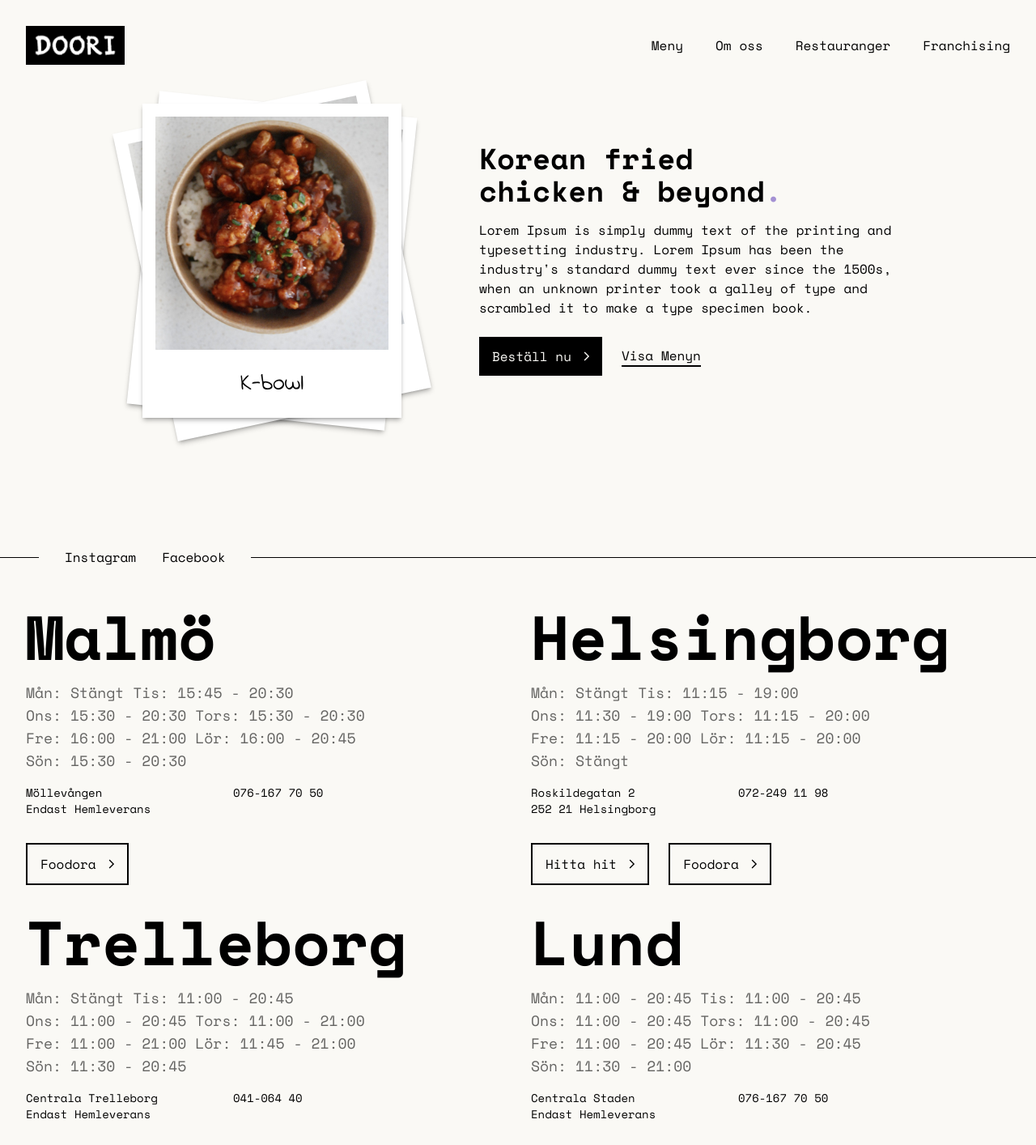
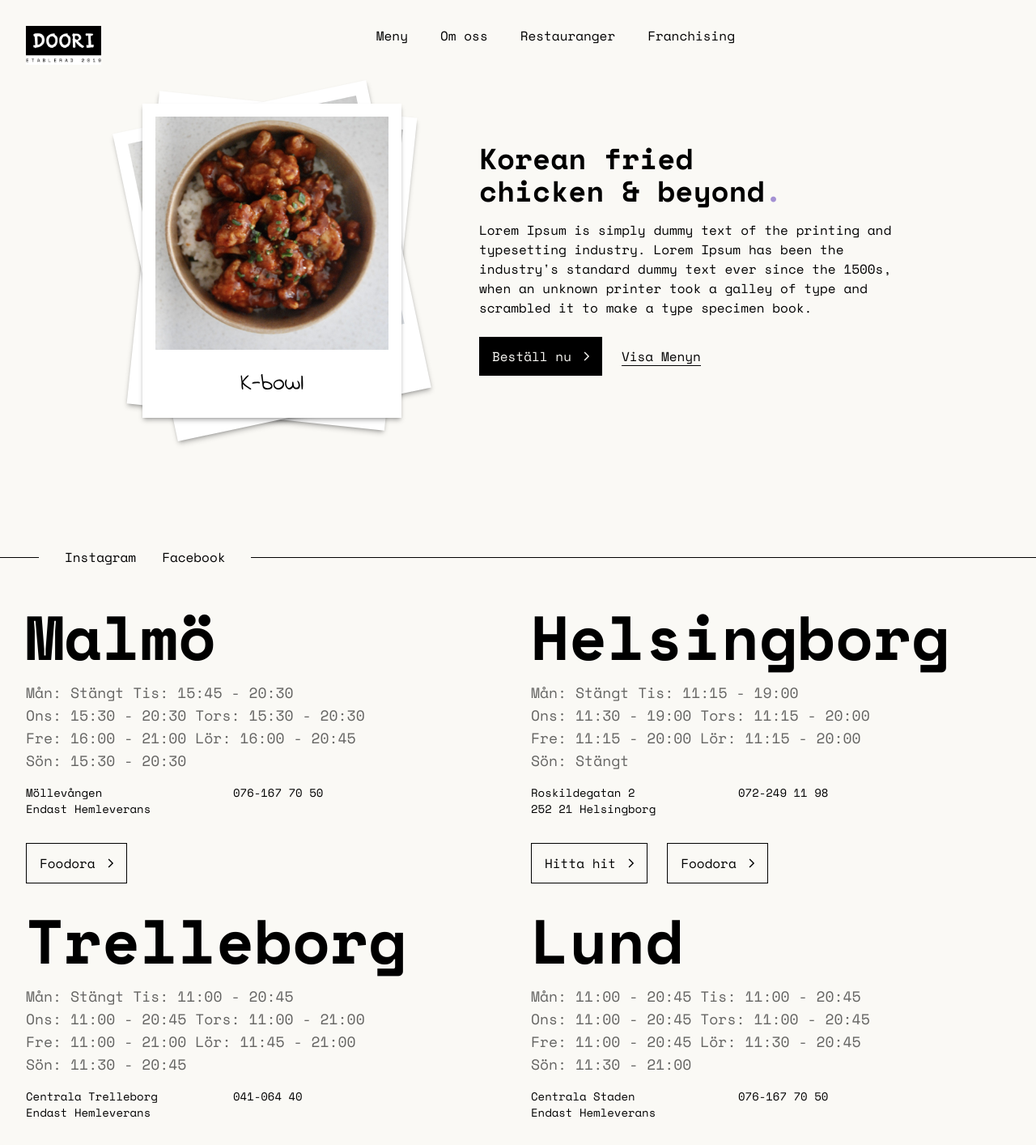
Before and after one commit to SeabirdDigital/doori, a SvelteKit app: page / in a window 1280 px wide. Shown: the top 1414 px of the page at 81% size. Built offline with nearby package versions, Linux system fonts and the light colour scheme.

Commit message:
Styling and animations

```diff
--- a/src/app.css
+++ b/src/app.css
@@ -2,6 +2,111 @@
 @tailwind components;
 @tailwind utilities;
 
+:root {
+	--background-100: #fefefd;
+	--background-200: #fdfdfb;
+	--background-300: #fcfbf9;
+	--background-400: #fbfaf7;
+	--background-500: #faf9f5;
+	--background-600: #c8c7c4;
+	--background-700: #969593;
+	--background-800: #646462;
+	--background-900: #323231;
+	--background: #faf9f5;
+}
+
 h1 {
 	@apply text-4xl font-bold;
 }
+
+button {
+	height: fit-content;
+	position: relative;
+}
+
+button.link::after {
+	content: "";
+
+	position: absolute;
+	bottom: 0;
+	left: 0;
+	right: auto;
+
+	height: 1.5px;
+	width: 100%;
+	background-color: black;
+
+	transition-duration: 400ms;
+}
+
+button.link:hover::after {
+	right: 0;
+	left: auto;
+
+	width: 0;
+}
+
+button.link.inverse::after,
+nav > ul > li > button::after {
+	content: " ";
+
+	position: absolute;
+	bottom: 0;
+	right: 0;
+	left: auto;
+
+	height: 1.5px;
+	width: 0;
+	background-color: black;
+	transition-duration: 400ms;
+}
+button.link.inverse:hover::after,
+nav > ul > li > button:hover::after {
+	width: 100%;
+	right: auto;
+	left: 0;
+}
+
+button.full {
+	position: relative;
+
+	display: flex;
+	align-items: center;
+	gap: 0.5rem;
+
+	background-color: black;
+	color: var(--background);
+	fill: var(--background);
+
+	padding: 0.75rem 1rem;
+}
+
+button.full.to-extend {
+	transition-duration: 200ms;
+}
+button.full.to-extend:hover {
+	gap: 1rem;
+	margin-right: -0.5rem;
+}
+
+button.borders {
+	position: relative;
+
+	display: flex;
+	align-items: center;
+	gap: 0.5rem;
+
+	border: 1.5px solid black;
+	color: black;
+	fill: black;
+
+	padding: 0.75rem 1rem;
+}
+button.borders.to-full {
+	transition-duration: 200ms;
+}
+button.borders.to-full:hover {
+	background-color: black;
+	color: var(--background);
+	fill: var(--background);
+}
--- a/src/lib/utils.ts
+++ b/src/lib/utils.ts
@@ -4,8 +4,8 @@
 
 export const goto = (href: string) => {
 	transitionOn.set(true);
-	setTimeout(() => {
-		svelteGoto(href);
+	setTimeout(async () => {
+		await svelteGoto(href);
 		menuOpen.set(false);
 		transitionOn.set(false);
 	}, 500);
--- a/src/routes/+layout.svelte
+++ b/src/routes/+layout.svelte
@@ -27,19 +27,30 @@
 		: 'bottom-0 h-0'}"
 />
 
-<div class="overflow-x-hidden">
+<header class="overflow-x-hidden">
 	<div class="container flex justify-between py-8">
 		<button on:click={() => goto("/")}>
 			<img class="h-12" src="/logo_w_bg.png" alt="" />
 		</button>
 
-		<nav class="hidden items-center justify-center gap-10 md:flex">
+		<nav>
+			<ul class="hidden items-center justify-center gap-10 md:flex">
+				<li>
 					<button on:click={() => goto("/meny")}>Meny</button>
+				</li>
+				<li>
 					<button on:click={() => goto("/om-oss")}>Om oss</button>
+				</li>
+				<li>
 					<button on:click={() => goto("/#restauranger")}>Restauranger</button>
+				</li>
+				<li>
 					<button on:click={() => goto("/franchising")}>Franchising</button>
+				</li>
+			</ul>
 		</nav>
 
+		<div>
 			<label
 				id="menuOpen"
 				class="relative flex aspect-square h-12 cursor-pointer items-center md:hidden"
@@ -62,7 +73,9 @@
 					<path
 						d="M175.469 31.1465L172.356 1.3493L144.384 2.24472L147.266 28.6552L175.469 31.1465Z"
 					/>
-				<path d="M1.36517 6.8229L2.38282 15.8565L137.865 27.8247L134.295 2.56766L1.36517 6.8229Z" />
+					<path
+						d="M1.36517 6.8229L2.38282 15.8565L137.865 27.8247L134.295 2.56766L1.36517 6.8229Z"
+					/>
 				</svg>
 				<svg
 					class="absolute z-[45] h-2 duration-500 {$menuOpen
@@ -75,29 +88,44 @@
 					<path
 						d="M175.469 31.1465L172.356 1.3493L144.384 2.24472L147.266 28.6552L175.469 31.1465Z"
 					/>
-				<path d="M1.36517 6.8229L2.38282 15.8565L137.865 27.8247L134.295 2.56766L1.36517 6.8229Z" />
+					<path
+						d="M1.36517 6.8229L2.38282 15.8565L137.865 27.8247L134.295 2.56766L1.36517 6.8229Z"
+					/>
 				</svg>
 			</label>
 
-		<div
+			<nav>
+				<ul
 					id="menu"
 					class="fixed left-0 z-40 flex h-screen w-screen flex-col items-center justify-center gap-4 bg-black text-2xl text-background-500 duration-500 {$menuOpen
 						? 'top-0'
 						: '-top-[calc(100%+6rem)]'}"
 				>
+					<li>
 						<button on:click={() => goto("/meny")}>Meny</button>
+					</li>
+					<li>
 						<button on:click={() => goto("/om-oss")}>Om oss</button>
+					</li>
+					<li>
 						<button on:click={() => goto("/#restauranger")}>Restauranger</button>
+					</li>
+					<li>
 						<button on:click={() => goto("/franchising")}>Franchising</button>
+					</li>
+				</ul>
+			</nav>
 		</div>
 	</div>
 
+	<main>
 		<slot />
+	</main>
 
 	<footer class="flex justify-center bg-black py-4 text-center text-background-500">
 		Copyright 2023 &copy; Seabird Digital UD. Alla rättigheter förbehållna.
 	</footer>
-</div>
+</header>
 
 <style>
 	#menuOpen:has(> input:checked) + #menu {
--- a/src/routes/+page.svelte
+++ b/src/routes/+page.svelte
@@ -142,9 +142,7 @@
 
 		<div class="flex items-center gap-6">
 			<a href="#restauranger">
-				<button
-					class="relative flex items-center gap-2 bg-black fill-background-500 px-4 py-3 text-background-500"
-				>
+				<button class="full to-extend">
 					Beställ nu
 					<div class="-mr-2">
 						<svg
@@ -159,9 +157,7 @@
 					</div>
 				</button>
 			</a>
-			<button on:click={() => goto("/meny")} class="h-fit border-b-2 border-black">
-				Visa Menyn
-			</button>
+			<button on:click={() => goto("/meny")} class="link">Visa Menyn</button>
 		</div>
 	</div>
 </div>
@@ -205,9 +201,7 @@
 			<div class="mt-6 flex gap-6">
 				{#if location.maps}
 					<a href={location.maps}>
-						<button
-							class="relative flex items-center gap-2 border-2 border-black bg-transparent fill-black px-4 py-3 text-black duration-200 hover:bg-black hover:fill-background-500 hover:text-background-500"
-						>
+						<button class="borders to-full">
 							Hitta hit
 							<div class="-mr-2">
 								<svg
@@ -224,9 +218,7 @@
 					</a>
 				{/if}
 				<a href={location.foodora}>
-					<button
-						class="relative flex items-center gap-2 border-2 border-black bg-transparent fill-black px-4 py-3 text-black duration-200 hover:bg-black hover:fill-background-500 hover:text-background-500"
-					>
+					<button class="borders to-full">
 						Foodora
 						<div class="-mr-2">
 							<svg
--- a/src/routes/om-oss/+page.svelte
+++ b/src/routes/om-oss/+page.svelte
@@ -100,20 +100,26 @@
 </script>
 
 <div
-	class="container relative flex flex-col items-center justify-end pb-32 pt-24 sm:py-16 lg:justify-center lg:gap-24"
+	class="container relative flex flex-col items-center justify-end gap-24 pb-32 pt-24 sm:py-16 lg:justify-center"
 >
-	<div class="relative hidden items-center justify-center sm:flex">
-		<div class="flex rotate-6 flex-col items-center bg-white p-4 pb-0 shadow-md shadow-black/25">
-			<img class="aspect-square h-72 object-cover" src="/kfc.jpeg" alt="" />
-			<span class="py-6 font-indie text-3xl">Korean Fried Chicken</span>
+	<div class="relative hidden max-w-xl items-center justify-center sm:flex">
+		<div
+			class="flex aspect-[0.8] rotate-6 flex-col items-center bg-white p-4 pb-0 shadow-md shadow-black/25"
+		>
+			<img class="aspect-square w-full object-cover" src="/kfc.jpeg" alt="" />
+			<span class="flex flex-1 items-center font-indie text-3xl">K-bowl</span>
 		</div>
-		<div class="flex -rotate-12 flex-col items-center bg-white p-4 pb-0 shadow-md shadow-black/25">
-			<img class="aspect-square h-72 object-cover" src="/kfc.jpeg" alt="" />
-			<span class="py-6 font-indie text-3xl">Korean Fried Chicken</span>
+		<div
+			class="flex aspect-[0.8] -rotate-12 flex-col items-center bg-white p-4 pb-0 shadow-md shadow-black/25"
+		>
+			<img class="aspect-square w-full object-cover" src="/kfc.jpeg" alt="" />
+			<span class="flex flex-1 items-center font-indie text-3xl">K-bowl</span>
 		</div>
-		<div class="flex flex-col items-center bg-white p-4 pb-0 shadow-md shadow-black/25">
-			<img class="aspect-square h-72 object-cover" src="/kfc.jpeg" alt="" />
-			<span class="py-6 font-indie text-3xl">K-bowl</span>
+		<div
+			class="flex aspect-[0.8] flex-col items-center bg-white p-4 pb-0 shadow-md shadow-black/25"
+		>
+			<img class="aspect-square w-full object-cover" src="/kfc.jpeg" alt="" />
+			<span class="flex flex-1 items-center font-indie text-3xl">K-bowl</span>
 		</div>
 	</div>
 
```
Also changed, not shown: static/logo_w_bg.png. Lines whose indentation alone changed are shown as unchanged.
